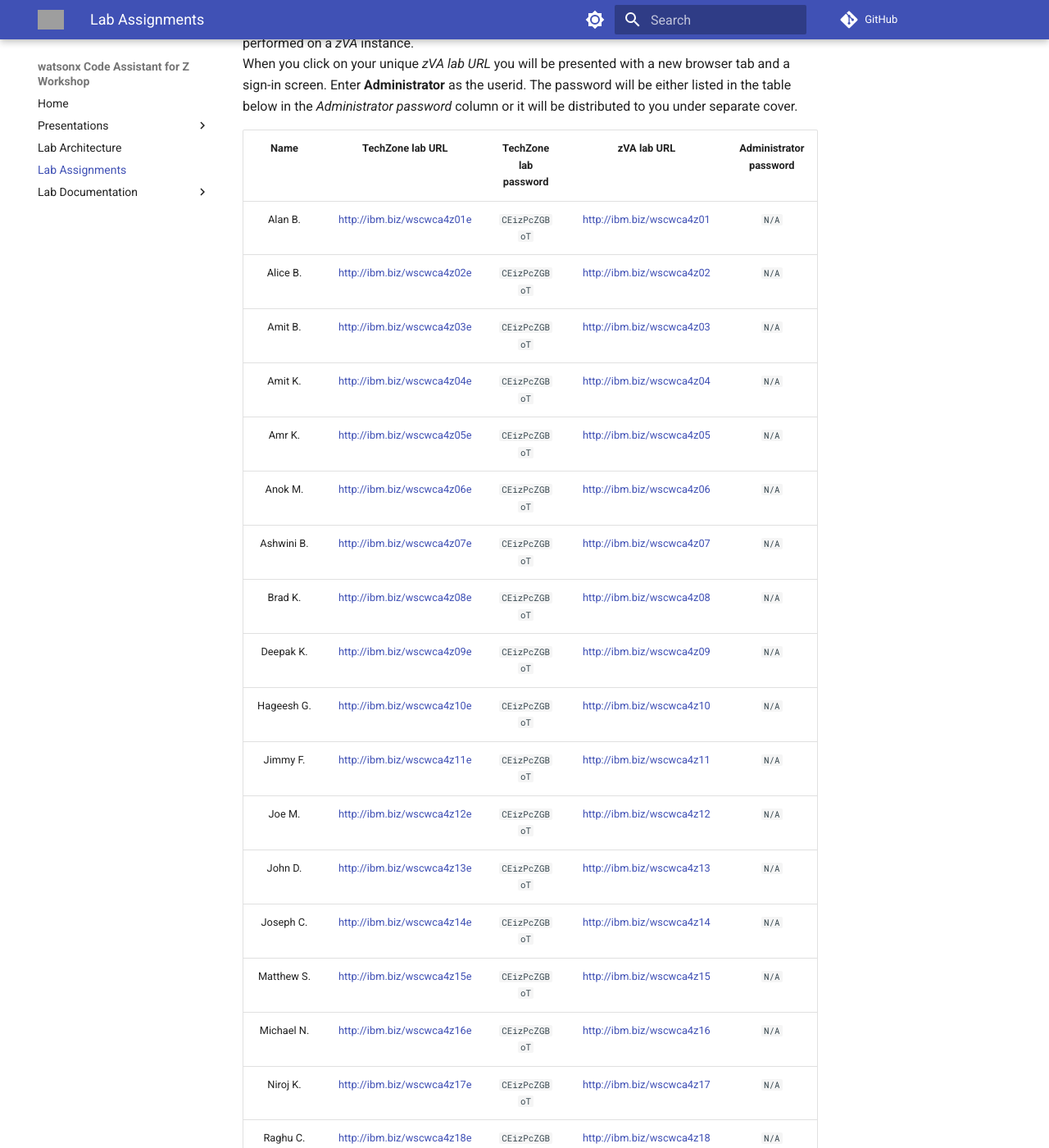
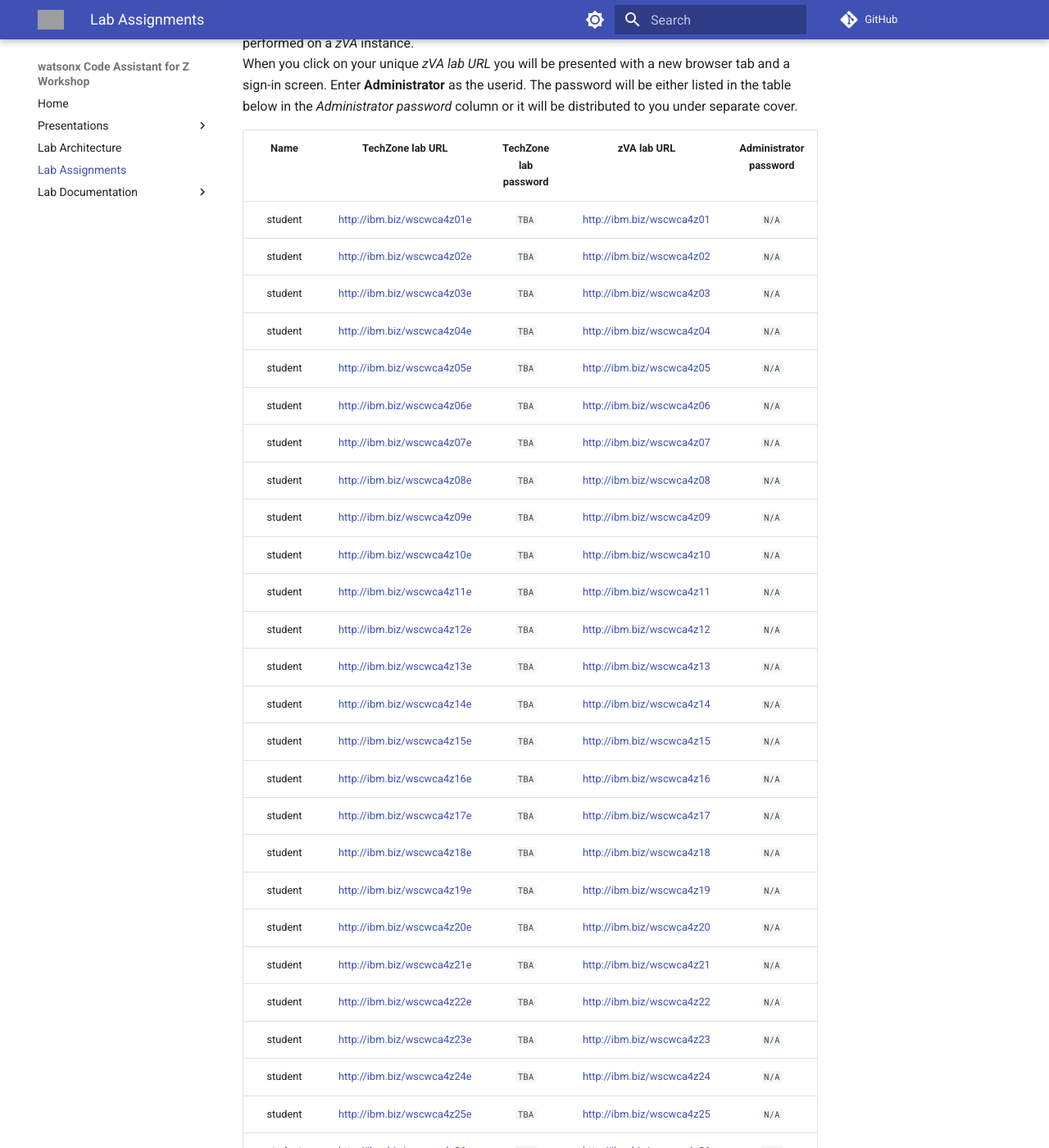
Before and after one commit to ibm-wsc/WCA4Z-Wildfire-Workshop, an MkDocs documentation site: the page built from docs/lab-assignments.md, in a window 1280 px wide and 1400 px high, scrolled down 479 px. Shown: the whole window at 82% size. Built offline with MkDocs 1.6.1 and Material for MkDocs 9.7.7, drawn with Linux system fonts in a browser that asks for light colours; comment, search, counter and statistics services are not loaded; some of the changed text lies outside the part shown; grey boxes are pictures that could not be loaded.

```diff
--- a/docs/lab-assignments.md
+++ b/docs/lab-assignments.md
@@ -11,33 +11,33 @@ When you click on your unique *zVA lab URL* you will be presented with a new bro
 
 |Name| TechZone lab URL|TechZone lab password| zVA lab URL | Administrator password|
 |:--:|:-------------:|:--------------------:|:-:|:-:|
-|Alan B.|[http://ibm.biz/wscwca4z01e](http://ibm.biz/wscwca4z01e){target=_new}|`CEizPcZGBoT`|[http://ibm.biz/wscwca4z01](http://ibm.biz/wscwca4z01){target=_new}|`N/A`|
-|Alice B.|[http://ibm.biz/wscwca4z02e](http://ibm.biz/wscwca4z02e){target=_new}|`CEizPcZGBoT`|[http://ibm.biz/wscwca4z02](http://ibm.biz/wscwca4z02){target=_new}|`N/A`|
-|Amit B.|[http://ibm.biz/wscwca4z03e](http://ibm.biz/wscwca4z03e){target=_new}|`CEizPcZGBoT`|[http://ibm.biz/wscwca4z03](http://ibm.biz/wscwca4z03){target=_new}|`N/A`|
-|Amit K.|[http://ibm.biz/wscwca4z04e](http://ibm.biz/wscwca4z04e){target=_new}|`CEizPcZGBoT`|[http://ibm.biz/wscwca4z04](http://ibm.biz/wscwca4z04){target=_new}|`N/A`|
-|Amr K.|[http://ibm.biz/wscwca4z05e](http://ibm.biz/wscwca4z05e){target=_new}|`CEizPcZGBoT`|[http://ibm.biz/wscwca4z05](http://ibm.biz/wscwca4z05){target=_new}|`N/A`|
-|Anok M.|[http://ibm.biz/wscwca4z06e](http://ibm.biz/wscwca4z06e){target=_new}|`CEizPcZGBoT`|[http://ibm.biz/wscwca4z06](http://ibm.biz/wscwca4z06){target=_new}|`N/A`|
-|Ashwini B.|[http://ibm.biz/wscwca4z07e](http://ibm.biz/wscwca4z07e){target=_new}|`CEizPcZGBoT`|[http://ibm.biz/wscwca4z07](http://ibm.biz/wscwca4z07){target=_new}|`N/A`|
-|Brad K.|[http://ibm.biz/wscwca4z08e](http://ibm.biz/wscwca4z08e){target=_new}|`CEizPcZGBoT`|[http://ibm.biz/wscwca4z08](http://ibm.biz/wscwca4z08){target=_new}|`N/A`|
-|Deepak K.|[http://ibm.biz/wscwca4z09e](http://ibm.biz/wscwca4z09e){target=_new}|`CEizPcZGBoT`|[http://ibm.biz/wscwca4z09](http://ibm.biz/wscwca4z09){target=_new}|`N/A`|
-|Hageesh G.|[http://ibm.biz/wscwca4z10e](http://ibm.biz/wscwca4z10e){target=_new}|`CEizPcZGBoT`|[http://ibm.biz/wscwca4z10](http://ibm.biz/wscwca4z10){target=_new}|`N/A`|
-|Jimmy F.|[http://ibm.biz/wscwca4z11e](http://ibm.biz/wscwca4z11e){target=_new}|`CEizPcZGBoT`|[http://ibm.biz/wscwca4z11](http://ibm.biz/wscwca4z11){target=_new}|`N/A`|
-|Joe M.|[http://ibm.biz/wscwca4z12e](http://ibm.biz/wscwca4z12e){target=_new}|`CEizPcZGBoT`|[http://ibm.biz/wscwca4z12](http://ibm.biz/wscwca4z12){target=_new}|`N/A`|
-|John D.|[http://ibm.biz/wscwca4z13e](http://ibm.biz/wscwca4z13e){target=_new}|`CEizPcZGBoT`|[http://ibm.biz/wscwca4z13](http://ibm.biz/wscwca4z13){target=_new}|`N/A`|
-|Joseph C.|[http://ibm.biz/wscwca4z14e](http://ibm.biz/wscwca4z14e){target=_new}|`CEizPcZGBoT`|[http://ibm.biz/wscwca4z14](http://ibm.biz/wscwca4z14){target=_new}|`N/A`|
-|Matthew S.|[http://ibm.biz/wscwca4z15e](http://ibm.biz/wscwca4z15e){target=_new}|`CEizPcZGBoT`|[http://ibm.biz/wscwca4z15](http://ibm.biz/wscwca4z15){target=_new}|`N/A`|
-|Michael N.|[http://ibm.biz/wscwca4z16e](http://ibm.biz/wscwca4z16e){target=_new}|`CEizPcZGBoT`|[http://ibm.biz/wscwca4z16](http://ibm.biz/wscwca4z16){target=_new}|`N/A`|
-|Niroj K.|[http://ibm.biz/wscwca4z17e](http://ibm.biz/wscwca4z17e){target=_new}|`CEizPcZGBoT`|[http://ibm.biz/wscwca4z17](http://ibm.biz/wscwca4z17){target=_new}|`N/A`|
-|Raghu C.|[http://ibm.biz/wscwca4z18e](http://ibm.biz/wscwca4z18e){target=_new}|`CEizPcZGBoT`|[http://ibm.biz/wscwca4z18](http://ibm.biz/wscwca4z18){target=_new}|`N/A`|
-|Rathna V.|[http://ibm.biz/wscwca4z19e](http://ibm.biz/wscwca4z19e){target=_new}|`CEizPcZGBoT`|[http://ibm.biz/wscwca4z19](http://ibm.biz/wscwca4z19){target=_new}|`N/A`|
-|Rupsee B.|[http://ibm.biz/wscwca4z20e](http://ibm.biz/wscwca4z20e){target=_new}|`CEizPcZGBoT`|[http://ibm.biz/wscwca4z20](http://ibm.biz/wscwca4z20){target=_new}|`N/A`|
-|Sanjit P.|[http://ibm.biz/wscwca4z21e](http://ibm.biz/wscwca4z21e){target=_new}|`CEizPcZGBoT`|[http://ibm.biz/wscwca4z21](http://ibm.biz/wscwca4z21){target=_new}|`N/A`|
-|Sowmiya S.|[http://ibm.biz/wscwca4z22e](http://ibm.biz/wscwca4z22e){target=_new}|`CEizPcZGBoT`|[http://ibm.biz/wscwca4z22](http://ibm.biz/wscwca4z22){target=_new}|`N/A`|
-|Steve S.|[http://ibm.biz/wscwca4z23e](http://ibm.biz/wscwca4z23e){target=_new}|`CEizPcZGBoT`|[http://ibm.biz/wscwca4z23](http://ibm.biz/wscwca4z23){target=_new}|`N/A`|
-|Todd G.|[http://ibm.biz/wscwca4z24e](http://ibm.biz/wscwca4z24e){target=_new}|`CEizPcZGBoT`|[http://ibm.biz/wscwca4z24](http://ibm.biz/wscwca4z24){target=_new}|`N/A`|
-|Todd Z.|[http://ibm.biz/wscwca4z25e](http://ibm.biz/wscwca4z25e){target=_new}|`CEizPcZGBoT`|[http://ibm.biz/wscwca4z25](http://ibm.biz/wscwca4z25){target=_new}|`N/A`|
-|Victoria P.|[http://ibm.biz/wscwca4z26e](http://ibm.biz/wscwca4z26e){target=_new}|`CEizPcZGBoT`|[http://ibm.biz/wscwca4z26](http://ibm.biz/wscwca4z26){target=_new}|`N/A`|
-|Vincent T.|[http://ibm.biz/wscwca4z27e](http://ibm.biz/wscwca4z27e){target=_new}|`CEizPcZGBoT`|[http://ibm.biz/wscwca4z27](http://ibm.biz/wscwca4z27){target=_new}|`N/A`|
-|Wai Nar L.|[http://ibm.biz/wscwca4z28e](http://ibm.biz/wscwca4z28e){target=_new}|`CEizPcZGBoT`|[http://ibm.biz/wscwca4z28e](http://ibm.biz/wscwca4z28){target=_new}|`N/A`|
-|Yogen M.|[http://ibm.biz/wscwca4z29e](http://ibm.biz/wscwca4z29e){target=_new}|`CEizPcZGBoT`|[http://ibm.biz/wscwca4z29](http://ibm.biz/wscwca4z29){target=_new}|`N/A`|
-|student30|[http://ibm.biz/wscwca4z30e](http://ibm.biz/wscwca4z30e){target=_new}|`CEizPcZGBoT`|[http://ibm.biz/wscwca4z30](http://ibm.biz/wscwca4z30){target=_new}|`N/A`|
+|student|[http://ibm.biz/wscwca4z01e](http://ibm.biz/wscwca4z01e){target=_new}|`TBA`|[http://ibm.biz/wscwca4z01](http://ibm.biz/wscwca4z01){target=_new}|`N/A`|
+|student|[http://ibm.biz/wscwca4z02e](http://ibm.biz/wscwca4z02e){target=_new}|`TBA`|[http://ibm.biz/wscwca4z02](http://ibm.biz/wscwca4z02){target=_new}|`N/A`|
+|student|[http://ibm.biz/wscwca4z03e](http://ibm.biz/wscwca4z03e){target=_new}|`TBA`|[http://ibm.biz/wscwca4z03](http://ibm.biz/wscwca4z03){target=_new}|`N/A`|
+|student|[http://ibm.biz/wscwca4z04e](http://ibm.biz/wscwca4z04e){target=_new}|`TBA`|[http://ibm.biz/wscwca4z04](http://ibm.biz/wscwca4z04){target=_new}|`N/A`|
+|student|[http://ibm.biz/wscwca4z05e](http://ibm.biz/wscwca4z05e){target=_new}|`TBA`|[http://ibm.biz/wscwca4z05](http://ibm.biz/wscwca4z05){target=_new}|`N/A`|
+|student|[http://ibm.biz/wscwca4z06e](http://ibm.biz/wscwca4z06e){target=_new}|`TBA`|[http://ibm.biz/wscwca4z06](http://ibm.biz/wscwca4z06){target=_new}|`N/A`|
+|student|[http://ibm.biz/wscwca4z07e](http://ibm.biz/wscwca4z07e){target=_new}|`TBA`|[http://ibm.biz/wscwca4z07](http://ibm.biz/wscwca4z07){target=_new}|`N/A`|
+|student|[http://ibm.biz/wscwca4z08e](http://ibm.biz/wscwca4z08e){target=_new}|`TBA`|[http://ibm.biz/wscwca4z08](http://ibm.biz/wscwca4z08){target=_new}|`N/A`|
+|student|[http://ibm.biz/wscwca4z09e](http://ibm.biz/wscwca4z09e){target=_new}|`TBA`|[http://ibm.biz/wscwca4z09](http://ibm.biz/wscwca4z09){target=_new}|`N/A`|
+|student|[http://ibm.biz/wscwca4z10e](http://ibm.biz/wscwca4z10e){target=_new}|`TBA`|[http://ibm.biz/wscwca4z10](http://ibm.biz/wscwca4z10){target=_new}|`N/A`|
+|student|[http://ibm.biz/wscwca4z11e](http://ibm.biz/wscwca4z11e){target=_new}|`TBA`|[http://ibm.biz/wscwca4z11](http://ibm.biz/wscwca4z11){target=_new}|`N/A`|
+|student|[http://ibm.biz/wscwca4z12e](http://ibm.biz/wscwca4z12e){target=_new}|`TBA`|[http://ibm.biz/wscwca4z12](http://ibm.biz/wscwca4z12){target=_new}|`N/A`|
+|student|[http://ibm.biz/wscwca4z13e](http://ibm.biz/wscwca4z13e){target=_new}|`TBA`|[http://ibm.biz/wscwca4z13](http://ibm.biz/wscwca4z13){target=_new}|`N/A`|
+|student|[http://ibm.biz/wscwca4z14e](http://ibm.biz/wscwca4z14e){target=_new}|`TBA`|[http://ibm.biz/wscwca4z14](http://ibm.biz/wscwca4z14){target=_new}|`N/A`|
+|student|[http://ibm.biz/wscwca4z15e](http://ibm.biz/wscwca4z15e){target=_new}|`TBA`|[http://ibm.biz/wscwca4z15](http://ibm.biz/wscwca4z15){target=_new}|`N/A`|
+|student|[http://ibm.biz/wscwca4z16e](http://ibm.biz/wscwca4z16e){target=_new}|`TBA`|[http://ibm.biz/wscwca4z16](http://ibm.biz/wscwca4z16){target=_new}|`N/A`|
+|student|[http://ibm.biz/wscwca4z17e](http://ibm.biz/wscwca4z17e){target=_new}|`TBA`|[http://ibm.biz/wscwca4z17](http://ibm.biz/wscwca4z17){target=_new}|`N/A`|
+|student|[http://ibm.biz/wscwca4z18e](http://ibm.biz/wscwca4z18e){target=_new}|`TBA`|[http://ibm.biz/wscwca4z18](http://ibm.biz/wscwca4z18){target=_new}|`N/A`|
+|student|[http://ibm.biz/wscwca4z19e](http://ibm.biz/wscwca4z19e){target=_new}|`TBA`|[http://ibm.biz/wscwca4z19](http://ibm.biz/wscwca4z19){target=_new}|`N/A`|
+|student|[http://ibm.biz/wscwca4z20e](http://ibm.biz/wscwca4z20e){target=_new}|`TBA`|[http://ibm.biz/wscwca4z20](http://ibm.biz/wscwca4z20){target=_new}|`N/A`|
+|student|[http://ibm.biz/wscwca4z21e](http://ibm.biz/wscwca4z21e){target=_new}|`TBA`|[http://ibm.biz/wscwca4z21](http://ibm.biz/wscwca4z21){target=_new}|`N/A`|
+|student|[http://ibm.biz/wscwca4z22e](http://ibm.biz/wscwca4z22e){target=_new}|`TBA`|[http://ibm.biz/wscwca4z22](http://ibm.biz/wscwca4z22){target=_new}|`N/A`|
+|student|[http://ibm.biz/wscwca4z23e](http://ibm.biz/wscwca4z23e){target=_new}|`TBA`|[http://ibm.biz/wscwca4z23](http://ibm.biz/wscwca4z23){target=_new}|`N/A`|
+|student|[http://ibm.biz/wscwca4z24e](http://ibm.biz/wscwca4z24e){target=_new}|`TBA`|[http://ibm.biz/wscwca4z24](http://ibm.biz/wscwca4z24){target=_new}|`N/A`|
+|student|[http://ibm.biz/wscwca4z25e](http://ibm.biz/wscwca4z25e){target=_new}|`TBA`|[http://ibm.biz/wscwca4z25](http://ibm.biz/wscwca4z25){target=_new}|`N/A`|
+|student|[http://ibm.biz/wscwca4z26e](http://ibm.biz/wscwca4z26e){target=_new}|`TBA`|[http://ibm.biz/wscwca4z26](http://ibm.biz/wscwca4z26){target=_new}|`N/A`|
+|student|[http://ibm.biz/wscwca4z27e](http://ibm.biz/wscwca4z27e){target=_new}|`TBA`|[http://ibm.biz/wscwca4z27](http://ibm.biz/wscwca4z27){target=_new}|`N/A`|
+|student|[http://ibm.biz/wscwca4z28e](http://ibm.biz/wscwca4z28e){target=_new}|`TBA`|[http://ibm.biz/wscwca4z28e](http://ibm.biz/wscwca4z28){target=_new}|`N/A`|
+|student|[http://ibm.biz/wscwca4z29e](http://ibm.biz/wscwca4z29e){target=_new}|`TBA`|[http://ibm.biz/wscwca4z29](http://ibm.biz/wscwca4z29){target=_new}|`N/A`|
+|student|[http://ibm.biz/wscwca4z30e](http://ibm.biz/wscwca4z30e){target=_new}|`TBA`|[http://ibm.biz/wscwca4z30](http://ibm.biz/wscwca4z30){target=_new}|`N/A`|
```
Also changed, not shown: docs/labs/overview.md (+1 -1 lines), docs/labs/transform.md (+4 -8 lines), docs/labs/understand.md (+8 -6 lines), docs/labs/validate.md (+3 -3 lines), docs/labs/refactor.md (line endings or trailing spaces).
